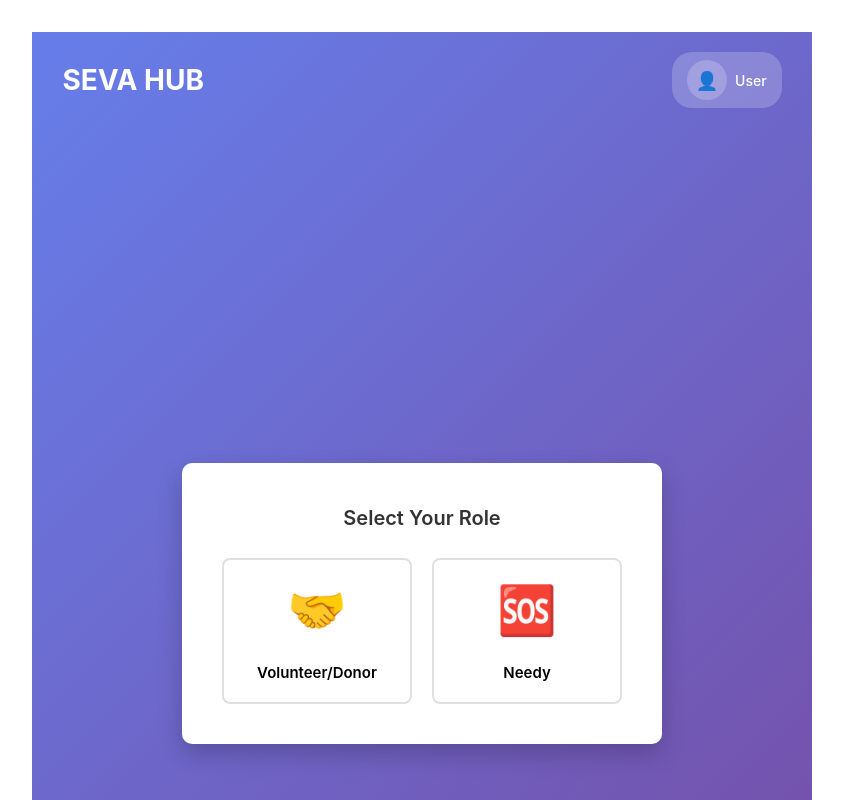
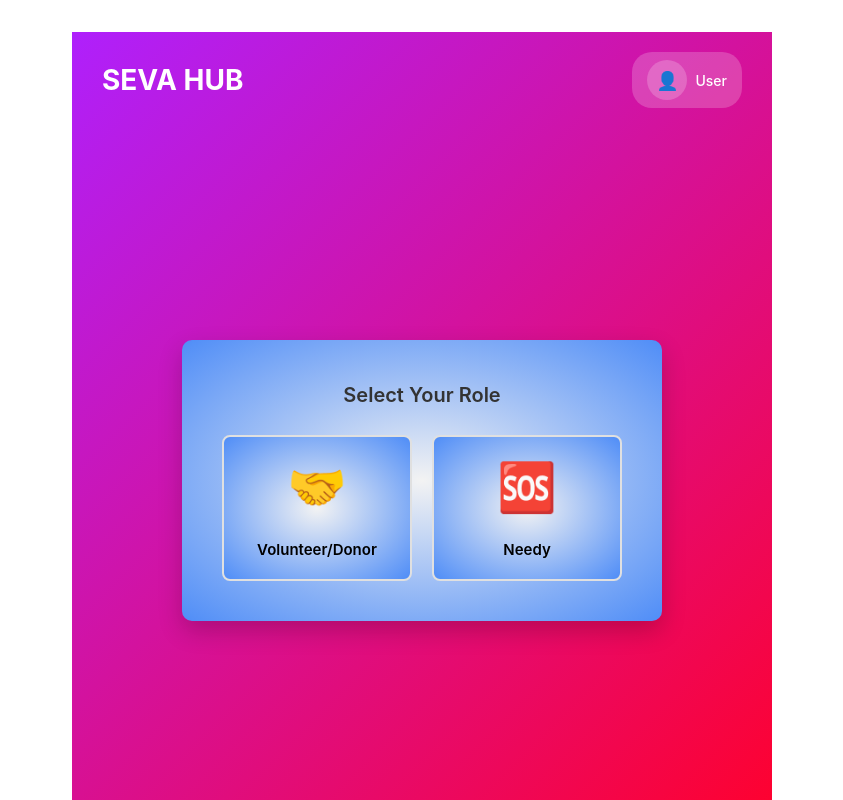
Before and after one commit to GuruPrasadM926/Crisis-Mitra-Mindsprint2k25, a React (Vite) app in the folder crisis-mitra/: page / in a window 1280 px wide. Shown: the top 800 px of the page, without its empty margins (218-1061 px from the left). Built offline with nearby package versions, Linux system fonts and the light colour scheme.

Commit message:
changed the color scheme of the dashboard

```diff
--- a/crisis-mitra/src/Dashboard.css
+++ b/crisis-mitra/src/Dashboard.css
@@ -1,9 +1,9 @@
 .dashboard-container {
-    min-height: 1047.2px;
-    min-width: 779.2px;
+    min-height: 800px;
+    min-width: 700px;
     display: flex;
     flex-direction: column;
-    background: linear-gradient(135deg, #667eea 0%, #764ba2 100%);
+    background: linear-gradient(135deg, #af20fc 0%, #ff012c 100%);
     font-family: -apple-system, BlinkMacSystemFont, 'Segoe UI', 'Roboto', 'Oxygen',
         'Ubuntu', 'Cantarell', 'Fira Sans', 'Droid Sans', 'Helvetica Neue',
         sans-serif;
@@ -98,7 +98,7 @@
 .dashboard-content {
     width: 100%;
     max-width: 400px;
-    background: white;
+    background:radial-gradient(rgb(243, 243, 243), rgb(79, 141, 247));
     color: #000;
     border-radius: 10px;
     padding: 40px;
@@ -135,7 +135,7 @@
     max-width: 200px;
     padding: 20px;
     border: 2px solid #e0e0e0;
-    background: white;
+    background: radial-gradient(rgb(243, 243, 243), rgb(79, 141, 247));
     border-radius: 8px;
     cursor: pointer;
     display: flex;
@@ -150,7 +150,7 @@
 
 .role-button:hover {
     border-color: #667eea;
-    background: #f8f9ff;
+    background:radial-gradient(rgb(243, 243, 243), rgb(169, 79, 247));
     transform: translateY(-2px);
     box-shadow: 0 4px 12px rgba(102, 126, 234, 0.15);
 }
```
